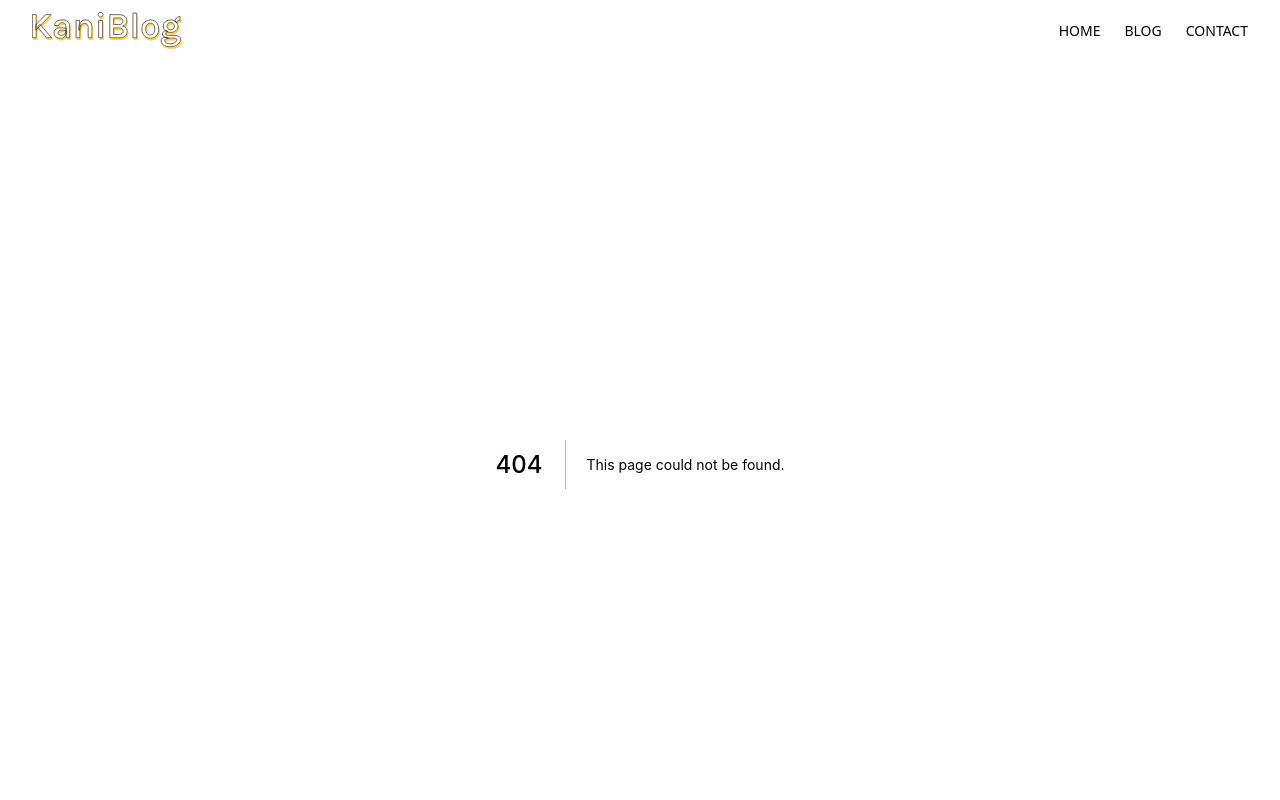
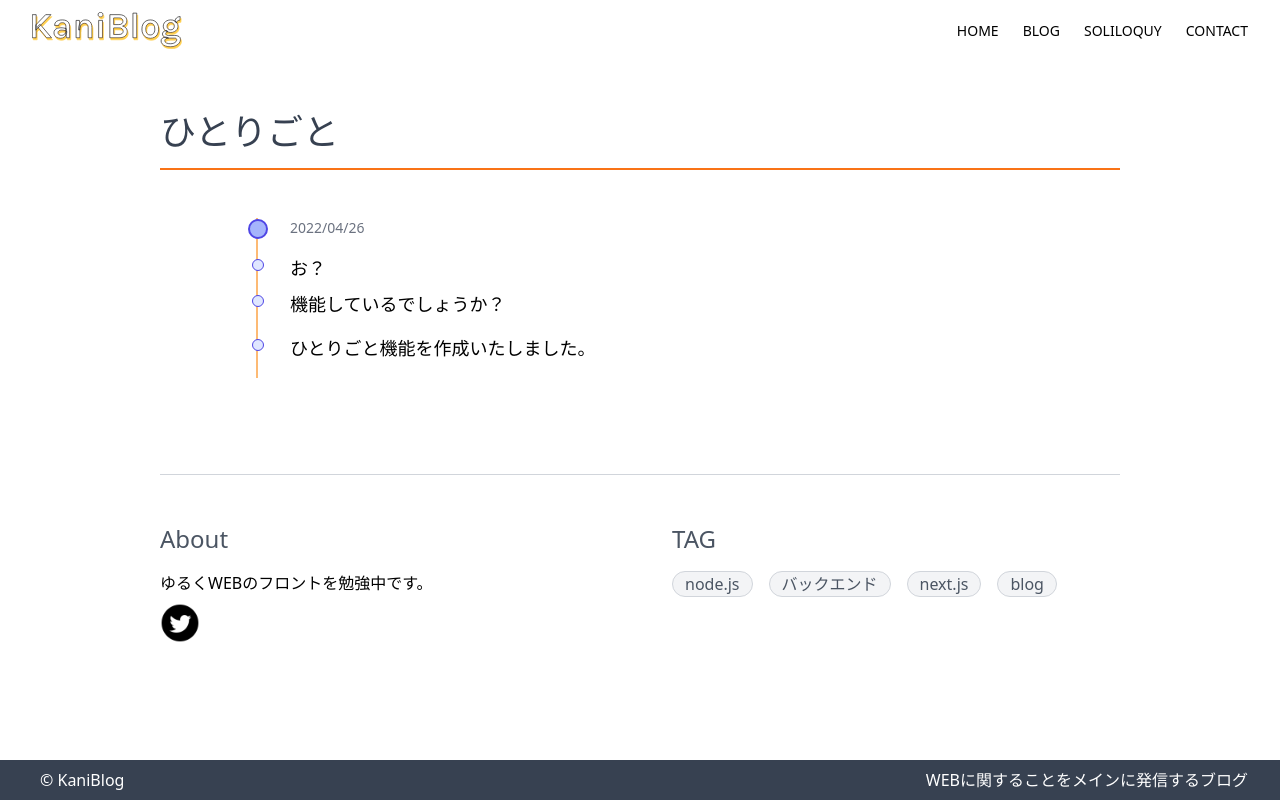
Before and after one commit to kanichann/kaniblog, a Next.js app: page /soliloquy in a window 1280 px wide. Before the commit this address had no page. Shown: the top 800 px of the page. Built offline with nearby package versions, Linux system fonts and the light colour scheme.

Commit message:
ひとりごとページ追加

```diff
--- a/components/layout/Header.js
+++ b/components/layout/Header.js
@@ -2,17 +2,18 @@ import Link from 'next/link';
 import Image from 'next/image';
 function Header() {
 
-    return ( <header className='fixed z-50 bg-white w-full top-0 left-0 px-8 sm:px-2
+    return (<header className='fixed z-50 bg-white w-full top-0 left-0 px-8 sm:px-2
     py-3 flex justify-between' >
-        <Link href='/'><a className='sm:w-24 hover:opacity-60 transition flex align-middle'><Image alt="kaniblog" src="/img/logo.svg" width={150} height={37}/></a></Link>
+        <Link href='/'><a className='sm:w-24 hover:opacity-60 transition flex align-middle'><Image alt="kaniblog" src="/img/logo.svg" width={150} height={37} /></a></Link>
         <nav>
-        <ul className='flex gap-x-6 sm:gap-x-2 items-center h-full text-sm'>
-        <li> <Link  href='/'><a className='hover:opacity-50 transition-all'>HOME</a></Link></li>
-        <li> < Link href='/posts'><a className='hover:opacity-50 transition-all'>BLOG</a></Link></li>
-        <li> <Link href='/contact'><a className='hover:opacity-50 transition-all'>CONTACT</a></Link></li>
-        </ul>
+            <ul className='flex gap-x-6 sm:gap-x-2 items-center h-full text-sm'>
+                <li> <Link href='/'><a className='hover:opacity-50 transition-all'>HOME</a></Link></li>
+                <li> < Link href='/posts'><a className='hover:opacity-50 transition-all'>BLOG</a></Link></li>
+                <li> < Link href='/soliloquy'><a className='hover:opacity-50 transition-all'>SOLILOQUY</a></Link></li>
+                <li> <Link href='/contact'><a className='hover:opacity-50 transition-all'>CONTACT</a></Link></li>
+            </ul>
         </nav>
-        </header>
+    </header>
     )
 
 }
--- /dev/null
+++ b/hitorigoto/hitorigoto.json
@@ -0,0 +1 @@
+[{"date":"2022/04/26","hitorigoto":"ひとりごと機能を作成いたしました。"},{"date":"2022/04/26","hitorigoto":"機能しているでしょうか？"},{"date":"2022/04/26","hitorigoto":"お？"}]
--- a/lib/js/posts-util.js
+++ b/lib/js/posts-util.js
@@ -26,7 +26,7 @@ export function getPostData(fileName) {
 }
 
 export function getAllPosts() {
-    const file =  postFiles()
+    const file = postFiles();
     const allPosts = file.map(postFile => {
         return getPostData(postFile);
     })
--- /dev/null
+++ b/lib/js/soliloquy-util.js
@@ -0,0 +1,21 @@
+import fs from 'fs';
+import path from 'path';
+
+
+let soliloquyPath = path.join(process.cwd(), 'hitorigoto/hitorigoto.json')
+
+export function getSoliloquy(res) {
+    let file = fs.readFileSync(soliloquyPath);
+    let fileJson = JSON.parse(file);
+    let fileReverse = fileJson.reverse();
+    let displayData = []
+    for (let i = 0; i < 30; i++) {
+        if (!fileReverse[i]) {
+            break;
+        }
+        displayData.push(fileReverse[i]);
+
+    }
+
+    return displayData
+}
--- /dev/null
+++ b/pages/api/soliloquy.js
@@ -0,0 +1,81 @@
+const fs = require('fs');
+const path = require('path');
+
+
+
+const date = new Date();
+const currentTime = formattedDateTime(date);
+
+function formattedDateTime(date) {
+    const y = date.getFullYear();
+    const m = ('0' + (date.getMonth() + 1)).slice(-2);
+    const d = ('0' + date.getDate()).slice(-2);
+    return (y + '/' + m + '/' + d)
+}
+
+const postsDirectory = path.join(process.cwd(), 'hitorigoto/hitorigoto.json');
+
+function writeFile(path, data) {
+    const jsonStr = JSON.stringify(data);
+    fs.writeFile(path, jsonStr, (err) => {
+        console.log(err);
+        if (!err) {
+            console.log(data);
+        }
+    })
+}
+
+function isExistFile(file) {
+    try {
+        fs.statSync(file);
+        return true
+    } catch (err) {
+        if (err.code === 'ENOENT') return false
+    }
+}
+
+function postSoliloquy(res, message) {
+    let hitorigoto;
+    const stats = isExistFile(postsDirectory);
+    if (stats) {
+        fs.readFile(postsDirectory, (err, file) => {
+            //toStringによってbuffer型を直すことができた。
+            hitorigoto = JSON.parse(file);
+            hitorigoto.push({
+                date: currentTime,
+                hitorigoto: message
+            })
+            writeFile(postsDirectory, hitorigoto);
+
+            res.status(400).json({ result: true })
+        })
+    } else {
+        hitorigoto = [{
+            date: currentTime,
+            hitorigoto: message
+        }]
+
+        writeFile(postsDirectory, hitorigoto);
+        res.status(400).json({ result: true })
+    }
+
+}
+
+function getSoliloquy(res) {
+    fs.readFile(postsDirectory, (err, file) => {
+        res.status(400).json({ result: JSON.parse(file) })
+    })
+}
+
+function main(req, res) {
+
+    if (req.method === 'GET') {
+        getSoliloquy(res);
+    }
+    if (req.method === 'POST') {
+        postSoliloquy(res, req.body.message);
+    }
+
+
+}
+export default main
--- a/pages/contact.js
+++ b/pages/contact.js
@@ -1,34 +1,34 @@
-import { useState,useRef,Fragment } from "react"
+import { useState, useRef, Fragment } from "react"
 import Head from "next/head"
 import { getTags } from "../lib/js/posts-util"
 import About from "../components/about"
 
 
 async function sendMail(name, email, message) {
-  const response = await fetch('/api/sendmail',{
-    method:'POST',
-    body:JSON.stringify({name,email,message}),
-    headers:{
-      'Content-Type':'application/json'
+  const response = await fetch('/api/sendmail', {
+    method: 'POST',
+    body: JSON.stringify({ name, email, message }),
+    headers: {
+      'Content-Type': 'application/json'
     }
   });
   const data = await response.json();
   const receiveMessage = data.message || '接続に問題がありました。お時間をおいて再度お問い合わせください。'
   console.log(response.ok);
-  return { message:receiveMessage,respnse:response.ok  }
+  return { message: receiveMessage, respnse: response.ok }
 }
 
 
 export default function Home(props) {
   const [sending, setSending] = useState(false);
   const [receiveResponse, setReceiveResponse] = useState('')
-  const [ name, nameHandler ] = useState('');
-  const [ email, emailHandler ] = useState('');
-  const [ message, messageHandler ] = useState('');
+  const [name, nameHandler] = useState('');
+  const [email, emailHandler] = useState('');
+  const [message, messageHandler] = useState('');
 
-  const [ nameTouch, nameTouthHandler ] = useState(false);
-  const [ emailTouch, emailTouthHandler ] = useState(false);
-  const [ messageTouch, messageTouchHandler ] = useState(false);
+  const [nameTouch, nameTouthHandler] = useState(false);
+  const [emailTouch, emailTouthHandler] = useState(false);
+  const [messageTouch, messageTouchHandler] = useState(false);
 
   async function sendMessage(event) {
     event.preventDefault();
@@ -39,35 +39,35 @@ export default function Home(props) {
   }
   let nameInput = 'input border-gray-400 block w-2/3 mt-2 md:w-full'
   if (nameTouch) {
-    nameInput ='input block w-2/3 mt-2 md:w-full border-red-600 '
+    nameInput = 'input block w-2/3 mt-2 md:w-full border-red-600 '
   }
   if (nameTouch && name !== '') {
-    nameInput ='input block w-2/3 mt-2 md:w-full border-green-400 '
+    nameInput = 'input block w-2/3 mt-2 md:w-full border-green-400 '
   }
   let mailInput = 'input border-gray-400 block w-2/3 mt-2 md:w-full'
-  if (emailTouch && !email.includes('@') ) {
-    mailInput ='input block w-2/3 mt-2 md:w-full border-red-600 '
+  if (emailTouch && !email.includes('@')) {
+    mailInput = 'input block w-2/3 mt-2 md:w-full border-red-600 '
   }
-  if (emailTouch && email.includes('@') ) {
-    mailInput ='input block w-2/3 mt-2 md:w-full border-green-400 '
+  if (emailTouch && email.includes('@')) {
+    mailInput = 'input block w-2/3 mt-2 md:w-full border-green-400 '
   }
 
   let textInput = "input border-gray-400 block w-full h-40";
   if (messageTouch && name === '') {
-    textInput ='input block w-full h-40 border-red-600 '
+    textInput = 'input block w-full h-40 border-red-600 '
   }
   if (messageTouch && message !== '') {
-    textInput ='input block w-full h-40 border-green-400 '
+    textInput = 'input block w-full h-40 border-green-400 '
   }
 
   let btn = "btn-contact border-stone-300 bg-stone-300 pointer-events-none"
-  if ( name !== ''&&(emailTouch && email.includes('@'))&&message !== '' ) {
+  if (name !== '' && (emailTouch && email.includes('@')) && message !== '') {
     btn = "btn-contact border-orange-300 bg-transparent"
   }
   return (
     <Fragment>
       <Head>
-          <title>KaniBlog</title>
+        <title>お問い合わせ | KaniBlog</title>
         <meta name='description' content='WEB関係のお仕事をしております。日々の学習について気ままに発信します。' />
       </Head>
       <article>
@@ -79,27 +79,27 @@ export default function Home(props) {
           <form onSubmit={sendMessage}>
             <div className="mb-6">
               <label htmlFor="name">お名前 <span className="text-red-600">*</span></label>
-              <input className={nameInput} type="text" required id="name" name="name" onChange={(e)=>{nameHandler(e.target.value)}} onBlur={()=>{nameTouthHandler(true)}} />
-              {nameTouch && name==='' && <p className="text-red-600">入力は必須です。</p>}
+              <input className={nameInput} type="text" required id="name" name="name" onChange={(e) => { nameHandler(e.target.value) }} onBlur={() => { nameTouthHandler(true) }} />
+              {nameTouch && name === '' && <p className="text-red-600">入力は必須です。</p>}
             </div>
             <div className="mb-6">
-              <label className="block"  htmlFor="email">メールアドレス <span className="text-red-600">*</span></label>
-              <input className={mailInput} type="email" required id="email" name="email" onChange={(e)=>{emailHandler(e.target.value)}} onBlur={()=>{emailTouthHandler(true)}} />
-              {(emailTouch && email==='' && <p className="text-red-600">入力は必須です。</p>)||(emailTouch && email.includes('＠') && <p className="text-red-600">@を半角で記入してください。</p>)||(emailTouch && !email.includes('@') && <p className="text-red-600">メールアドレスを入力してください。</p>)}
+              <label className="block" htmlFor="email">メールアドレス <span className="text-red-600">*</span></label>
+              <input className={mailInput} type="email" required id="email" name="email" onChange={(e) => { emailHandler(e.target.value) }} onBlur={() => { emailTouthHandler(true) }} />
+              {(emailTouch && email === '' && <p className="text-red-600">入力は必須です。</p>) || (emailTouch && email.includes('＠') && <p className="text-red-600">@を半角で記入してください。</p>) || (emailTouch && !email.includes('@') && <p className="text-red-600">メールアドレスを入力してください。</p>)}
             </div>
             <div className="mb-6">
-              <label className="block"  htmlFor="message">メッセージ <span className="text-red-600">*</span></label>
-              <textarea onChange={(e)=>{messageHandler(e.target.value)}} onBlur={()=>{messageTouchHandler(true)}}  className={textInput}  type="text" required id="message" name="message" >
+              <label className="block" htmlFor="message">メッセージ <span className="text-red-600">*</span></label>
+              <textarea onChange={(e) => { messageHandler(e.target.value) }} onBlur={() => { messageTouchHandler(true) }} className={textInput} type="text" required id="message" name="message" >
               </textarea>
-              {messageTouch && message==='' && <p className="text-red-600">入力は必須です。</p>}
+              {messageTouch && message === '' && <p className="text-red-600">入力は必須です。</p>}
             </div>
             <button className={btn} type="submit" >送信</button>
           </form>
           {sending && (<div className="flex justify-center"><div className="animate-spin h-10 w-10 border-4 border-blue-500 rounded-full border-t-transparent"></div></div>)}
-          {receiveResponse.message !== '' && receiveResponse.respnse &&<p className="mt-2 text-orange-500 text-lg">{receiveResponse.message}</p>   }
-          {receiveResponse.message !== '' && !receiveResponse.respnse &&<p className="mt-2 text-red-600 text-lg">{receiveResponse.message}</p>   }
+          {receiveResponse.message !== '' && receiveResponse.respnse && <p className="mt-2 text-orange-500 text-lg">{receiveResponse.message}</p>}
+          {receiveResponse.message !== '' && !receiveResponse.respnse && <p className="mt-2 text-red-600 text-lg">{receiveResponse.message}</p>}
         </div>
-                <About tags={props.tags}/>
+        <About tags={props.tags} />
       </article>
     </Fragment>
   )
--- /dev/null
+++ b/pages/soliloquy-post.js
@@ -0,0 +1,90 @@
+import { useState, useRef, Fragment } from "react"
+import { useRouter } from 'next/router'
+import Head from "next/head"
+import { getTags } from "../lib/js/posts-util"
+import About from "../components/about"
+
+
+async function send(message) {
+  console.log(message);
+  const response = await fetch('/api/soliloquy', {
+    method: 'POST',
+    body: JSON.stringify({ message: message }),
+    headers: {
+      'Content-Type': 'application/json'
+    }
+  });
+  const data = await response;
+  console.log(data);
+
+  return data
+}
+
+
+export default function Home(props) {
+  const router = useRouter();
+
+  const [message, messageHandler] = useState('');
+  const [messageTouch, messageTouchHandler] = useState(false);
+  const [sending, setSending] = useState(false);
+  async function sendMessage(event) {
+    event.preventDefault();
+    setSending(true);
+    let result = await send(message);
+
+    setSending(false);
+    if (result) {
+      console.log("iketa")
+      router.push('/soliloquy');
+
+    }
+
+  }
+
+  let textInput = "input border-gray-400 block w-full ";
+  if (messageTouch && message !== '') {
+    textInput = 'input block w-full border-green-400 '
+  }
+
+  let btn = "btn-contact border-stone-300 bg-stone-300 pointer-events-none"
+  if (message !== '') {
+    btn = "btn-contact border-orange-300 bg-transparent"
+  }
+  return (
+    <Fragment>
+      <Head>
+        <title>KaniBlog | ひとりごと投稿</title>
+        <meta name='description' content='WEB関係のお仕事をしております。日々の学習について気ままに発信します。' />
+      </Head>
+      <article>
+        <h1 className="title-sec1">ひとりごと投稿</h1>
+        <p className="pb-4 mb-8 border-b border-solid border-gray-300">ひとりごとをかきこんでください。</p>
+        <div className="px-12 md:px-0">
+
+          <form onSubmit={sendMessage}>
+            <div className="mb-6">
+              <label htmlFor="message">こちらにどうぞ</label>
+              <input className={textInput} type="text" required id="message" name="message" onChange={(e) => { messageHandler(e.target.value) }} onBlur={() => { messageTouchHandler(true) }} />
+            </div>
+            <button className={btn} type="submit" >投稿</button>
+          </form>
+          {sending && (<div className="flex justify-center"><div className="animate-spin h-10 w-10 border-4 border-blue-500 rounded-full border-t-transparent"></div></div>)}
+
+        </div>
+        <About tags={props.tags} />
+
+      </article>
+    </Fragment>
+  )
+}
+
+
+
+export function getStaticProps() {
+  const tags = getTags();
+  return {
+    props: {
+      tags: tags
+    }
+  }
+}
--- /dev/null
+++ b/pages/soliloquy.js
@@ -0,0 +1,58 @@
+import { useState, useRef, Fragment } from "react"
+
+import Head from "next/head"
+import { getTags } from "../lib/js/posts-util"
+import { getSoliloquy } from "../lib/js/soliloquy-util"
+import About from "../components/about"
+
+export default function Home(props) {
+  let key = 0;
+  let soliDate;
+
+
+  function continued(soli, key) {
+    return (<dd key={key} className="relative pl-8 text-lg pb-4"><div class="absolute  w-3 h-3 bg-indigo-100 border border-indigo-600 mt-2 -ml-1.5 -translate-y-1/4 rounded-full left-0"></div>{soli.hitorigoto}</dd>)
+  }
+  function notContinued(soli, key) {
+    soliDate = soli.date;
+    return (<div className="mt-2" key={key}>
+      <dt className="relative text-sm mt-2  pl-8 text-gray-500 pt-"><div class="absolute w-5 h-5 bg-indigo-300 border-2 border-indigo-600 mt-px -ml-2.5 rounded-full left-0"></div>{soli.date}</dt>
+      <dd className="relative pl-8 text-lg mt-4 pb-2"><div class="absolute  w-3 h-3 bg- border border-indigo-600 bg-indigo-100 mt-2 -ml-1.5 -translate-y-1/4 rounded-full left-0"></div>{soli.hitorigoto}</dd></div>)
+  }
+
+  return (
+    <Fragment>
+      <Head>
+        <title>ひとりごと | KaniBlog</title>
+        <meta name='description' content='WEB関係のお仕事をしております。日々の学習について気ままに発信します。' />
+      </Head>
+      <article>
+        <h1 className="title-sec1">ひとりごと</h1>
+        <div className="px-12 md:px-0">
+          <dl className="border-l-2 ml-12 border-orange-300">
+            {props.soliloquy.map(soli => {
+              key++;
+
+
+
+              return soliDate === soli.date ? continued(soli, key) : notContinued(soli, key);
+            })}
+
+          </dl>
+        </div>
+        <About tags={props.tags} />
+
+      </article>
+    </Fragment>
+  )
+}
+export function getStaticProps() {
+  const tags = getTags();
+  const soliloquy = getSoliloquy();
+  return {
+    props: {
+      tags: tags,
+      soliloquy: soliloquy
+    }
+  }
+}
```
Lines whose indentation alone changed are shown as unchanged.
